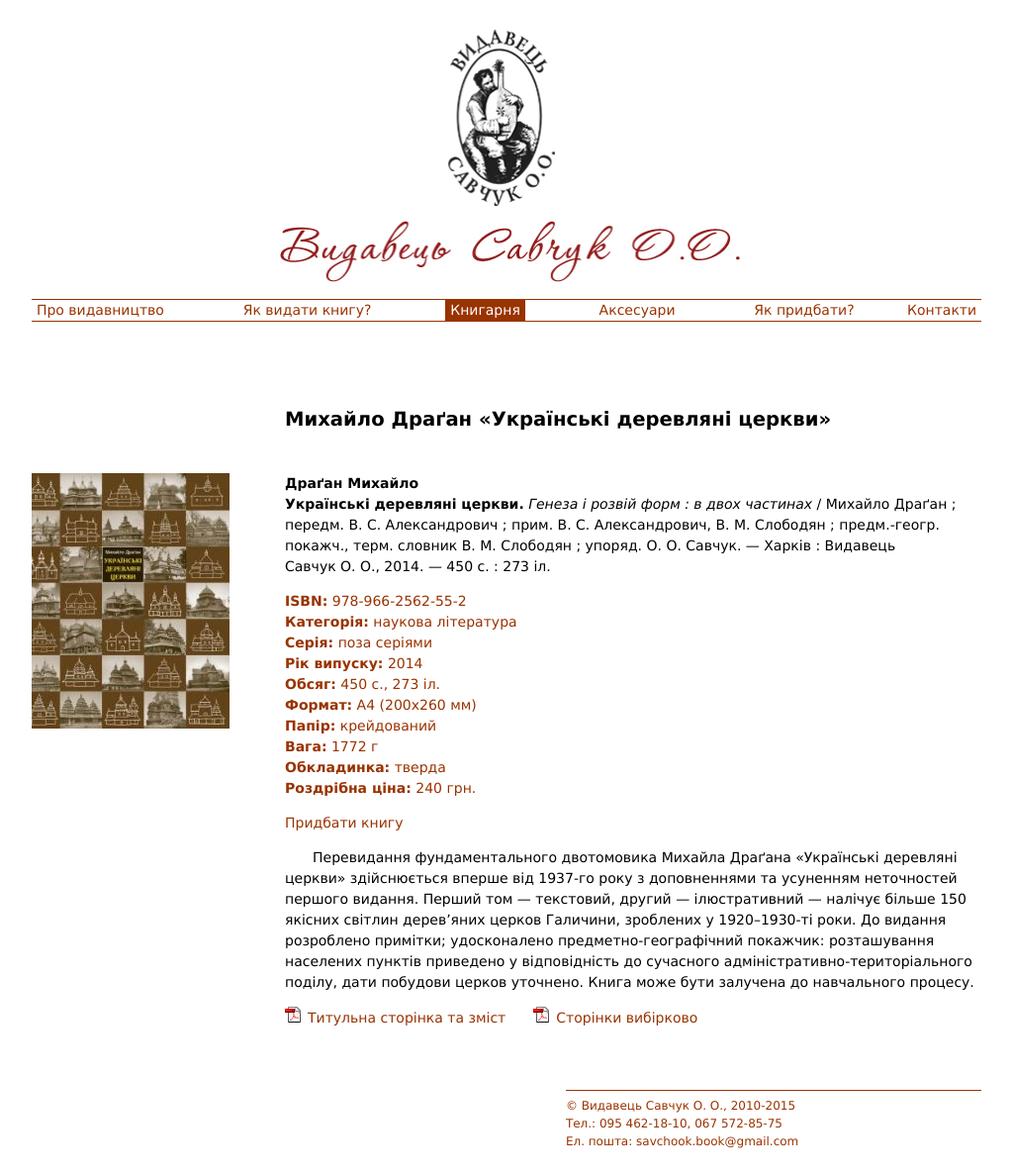
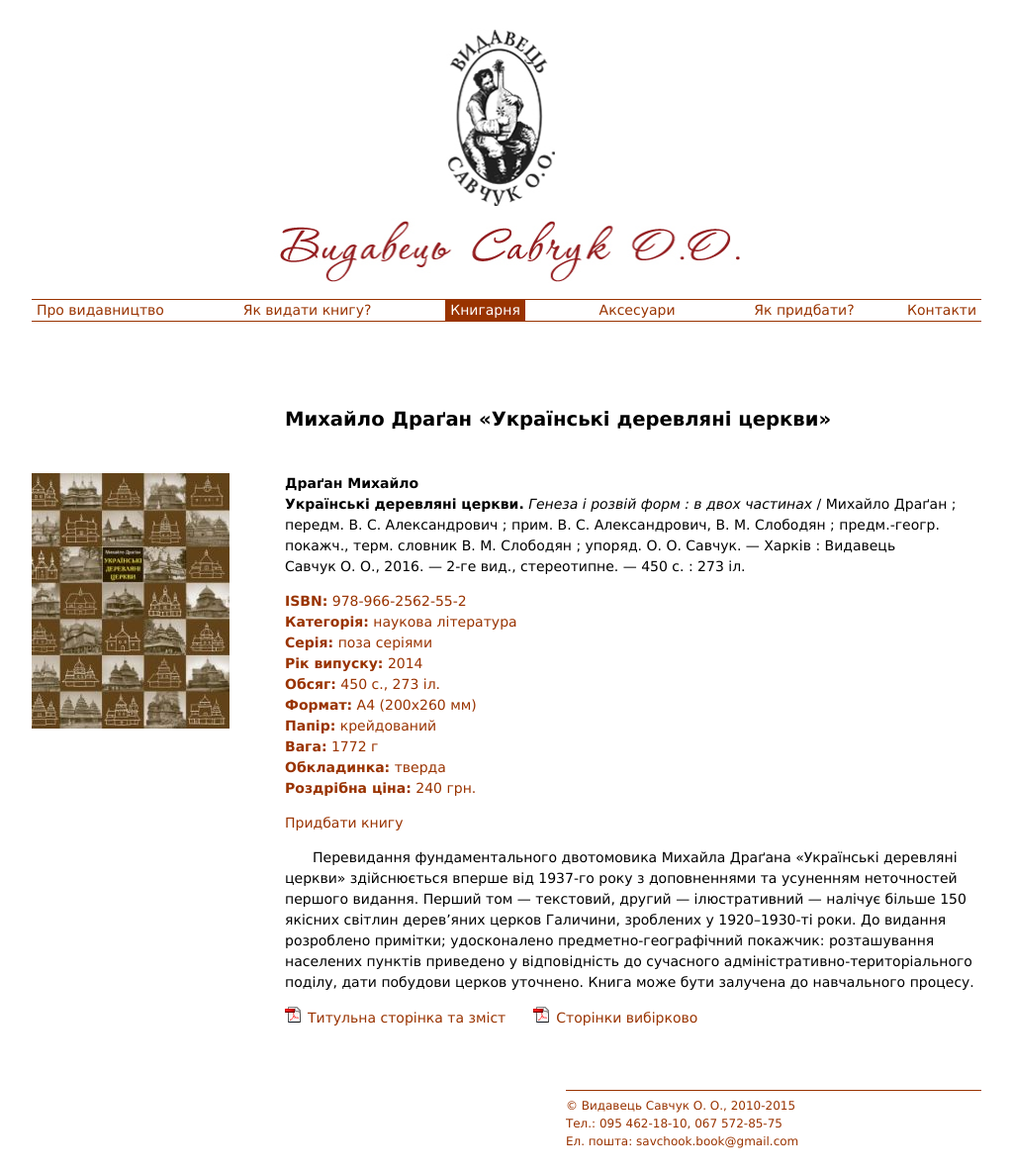
Before and after one commit to savchook/savchook.github.io, a Jekyll site: the page built from _books/dragan-derevliani-tserkvy/index.markdown, in a window 1280 px wide. Shown: the whole page at 99% size, without its empty margins (128-1151 px from the left). Built offline with Jekyll 4.4.1, drawn with Linux system fonts in a browser that asks for light colours.

Commit message:
Update index.markdown

```diff
--- a/_books/dragan-derevliani-tserkvy/index.markdown
+++ b/_books/dragan-derevliani-tserkvy/index.markdown
@@ -21,7 +21,7 @@
   передм. В. С. Александрович ;
   прим. В. С. Александрович, В. М. Слободян ;
   предм.-геогр. покажч., терм. словник В. М. Слободян ;
-  упоряд. О. О. Савчук. — Харків : Видавець Савчук&nbsp;О.&nbsp;О., 2014. — 450 с. : 273 іл.
+  упоряд. О. О. Савчук. — Харків : Видавець Савчук&nbsp;О.&nbsp;О., 2016. — 2-ге вид., стереотипне. — 450 с. : 273 іл.
 meta:
   description: |
     Дерев’яні церкви Галичини, фотографії Михайла Драгана. Розвиток українського церковного будівництва.
```
